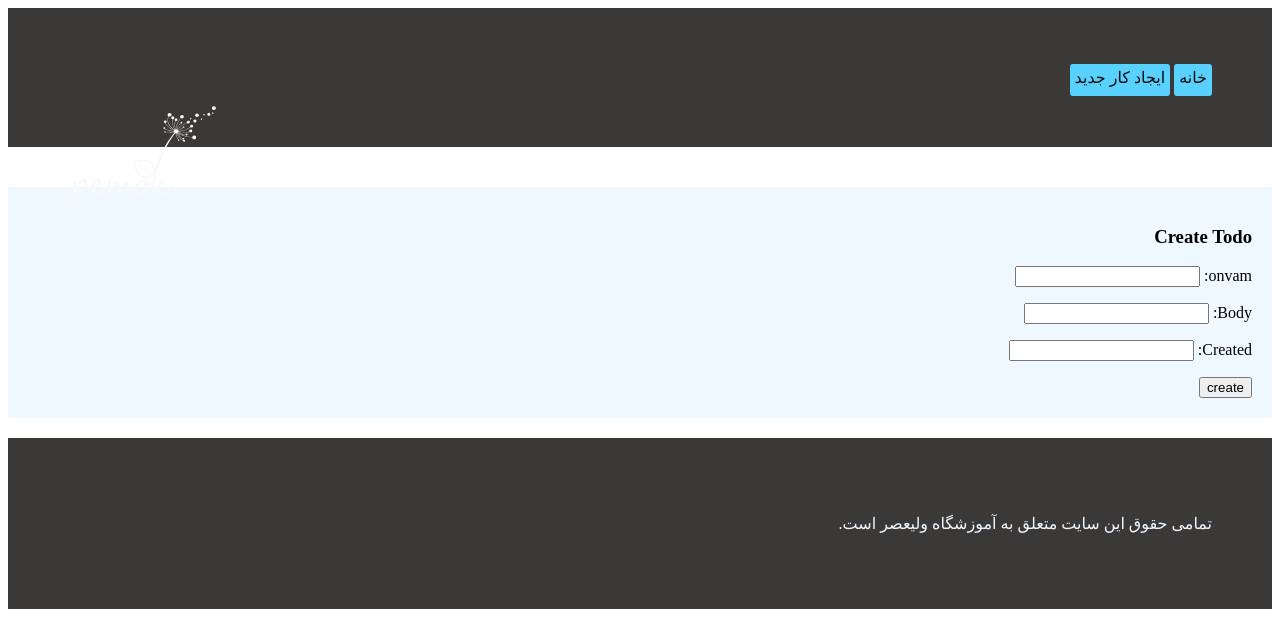
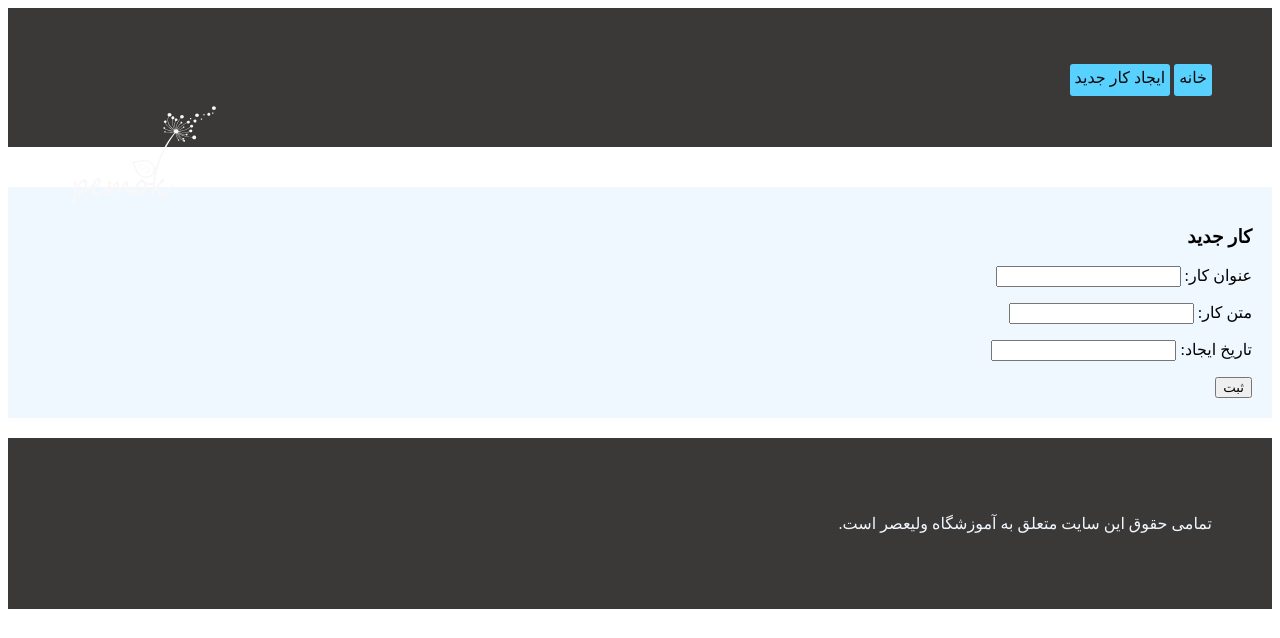
Before and after one commit to rezaghfi/django_tutorial, a Django app: page /create/ in a window 1280 px wide. Shown: the top 638 px of the page. Run offline with Django 4.2, Linux system fonts and the light colour scheme; some web fonts are replaced.

Commit message:
fix rtl html css

```diff
--- a/home/forms.py
+++ b/home/forms.py
@@ -1,12 +1,17 @@
 from django import forms
 from .models import Todo
 class TodoCreateForm(forms.Form):
-    title = forms.CharField(max_length=100, label='onvam')
-    body = forms.CharField()
-    created = forms.DateTimeField()
+    title = forms.CharField(max_length=100, label='عنوان کار:')
+    body = forms.CharField(label="متن کار:")
+    created = forms.DateTimeField(label="تاریخ ایجاد:")
 
 class TodoUpdateForm(forms.ModelForm):
     class Meta:
         model = Todo
         # fields = ['title', 'body', 'created']
+        labels = {
+            "title": "عنوان کار::",
+            "body":"متن کار:",
+            "created":"تاریخ ایجاد:"
+        }
         fields = '__all__'
--- a/static/main.css
+++ b/static/main.css
@@ -2,7 +2,7 @@ body{
     direction: rtl;
     font-family: vazir;
 }
-.navbar {
+header, footer {
     padding: 60px;
     margin-bottom: 40px;
     background-color: #3b3838;
--- a/templates/create.html
+++ b/templates/create.html
@@ -1,10 +1,10 @@
 {% extends 'base.html' %}
 
 {% block content %}
-    <h3>Create Todo</h3>
+    <h3>کار جدید</h3>
     <form method="post" action="" novalidate>
         {% csrf_token %}
         {{ form.as_p }}
-        <input type="submit" value="create">
+        <input type="submit" value="ثبت">
     </form>
 {% endblock %}
--- a/templates/detail.html
+++ b/templates/detail.html
@@ -1,9 +1,9 @@
 {% extends 'base.html' %}
 
 {% block content %}
-    <a class='btn-danger' href="{% url 'delete' todo.id %}">Delete</a>
-    <a class='btn-success' href="{% url 'update' todo.id %}">Update</a>
-    <h3>{{ todo.title }}</h3>
+    <a class='btn-danger' href="{% url 'delete' todo.id %}">حذف</a>
+    <a class='btn-success' href="{% url 'update' todo.id %}">بروزرسانی</a>
+    <h1>{{ todo.title }}</h1>
     <small>{{ todo.created }}</small> <hr>
     <p>{{ todo.body }}</p>
 {% endblock %}
--- a/templates/footer.html
+++ b/templates/footer.html
@@ -1,7 +1,3 @@
 <footer>
-    <nav class="navbar">
-        <div class="container">
             <p id="footerText">تمامی حقوق این سایت متعلق به آموزشگاه ولیعصر است.</p>
-        </div>
-    </nav>
 </footer>
--- a/templates/header.html
+++ b/templates/header.html
@@ -1,8 +1,6 @@
 {% load static %}
 <header>
-    <nav class="navbar">
         <a class="navList" href="{% url 'home' %}" class="navbar">خانه</a>
         <a class="navList" href="{% url 'create' %}" class="navbar">ایجاد کار جدید</a>
         <img id="logo" src="{% static 'logo.svg' %}" alt="logo">
-    </nav>
 </header>
--- a/templates/update.html
+++ b/templates/update.html
@@ -4,6 +4,6 @@
     <form action="" method="post">
         {% csrf_token %}
         {{ form.as_p }}
-        <input type="submit" value="update">
+        <input type="submit" value="بروزرسانی">
     </form>
 {% endblock %}
```
Also changed, not shown: db.sqlite3.
